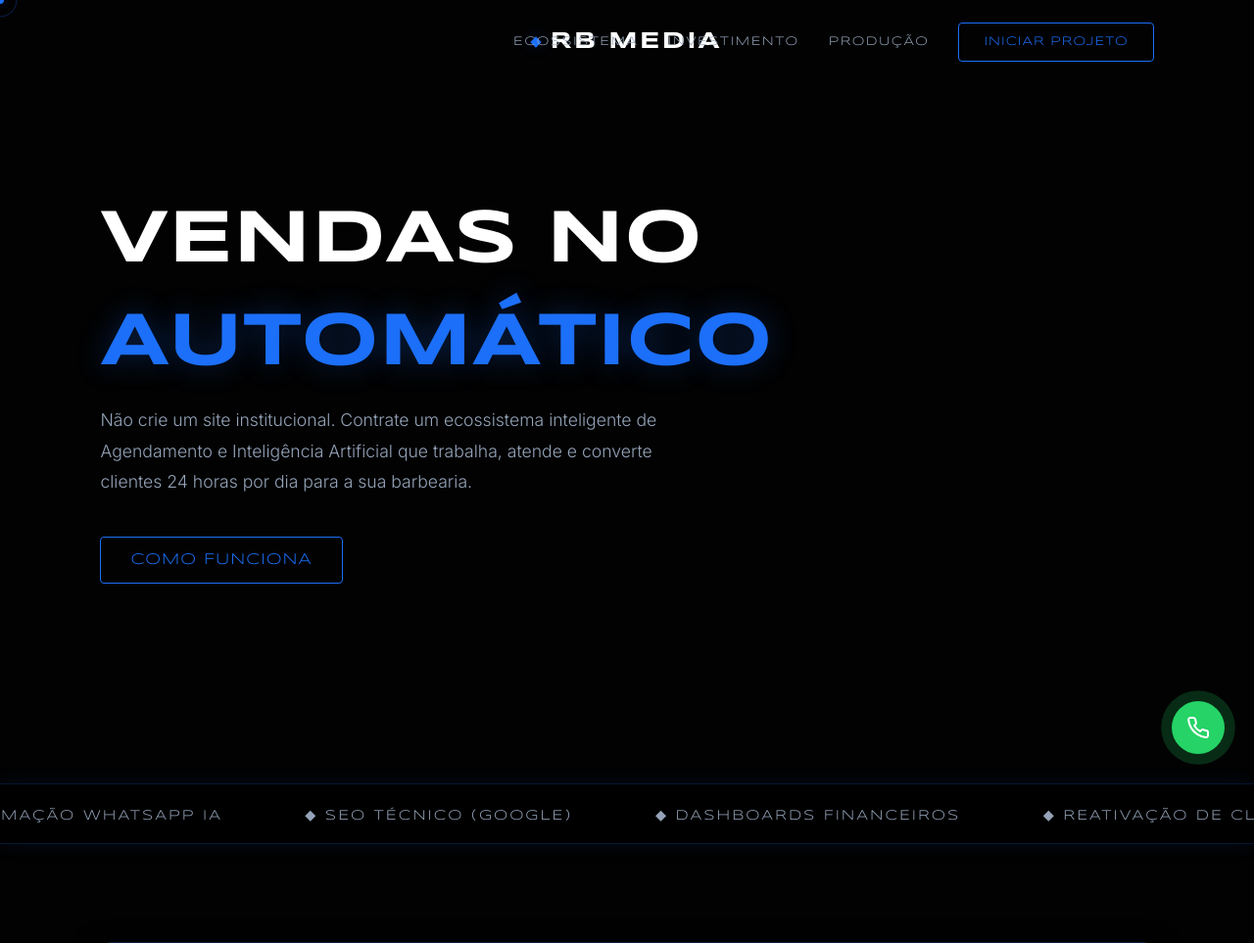
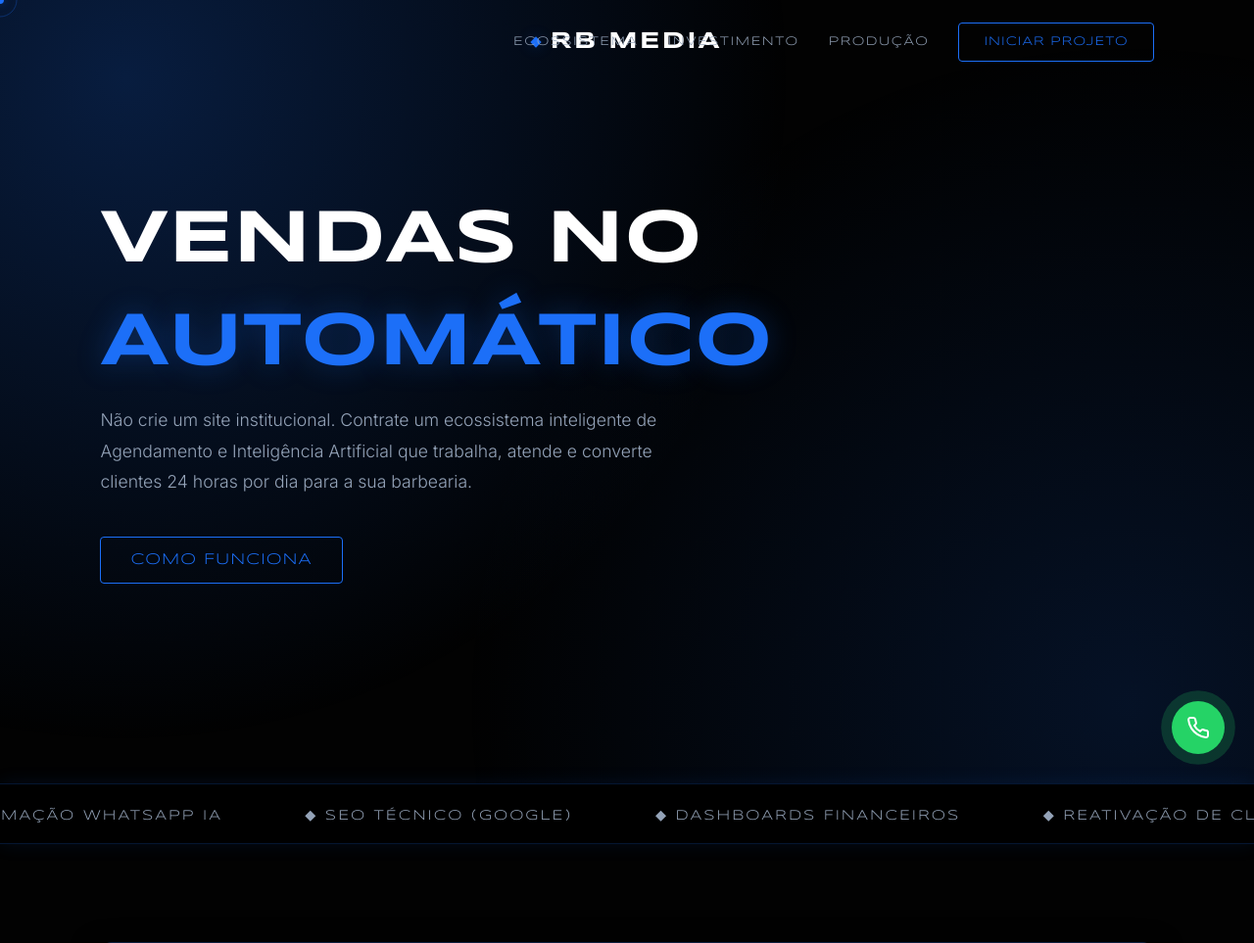
Before and after one commit to elysonedu-ui/rb-media-agency, a Flask app: page / in a window 1280 px wide. Shown: the top 963 px of the page at 98% size. Run offline with Flask 3, Linux system fonts and the light colour scheme; some libraries are stand-ins or nearby versions.

Commit message:
Fix CSS render bug preventing global glow from appearing

```diff
--- a/static/style.css
+++ b/static/style.css
@@ -450,13 +450,11 @@ html, body {
 /* GLOBAL GLOW FX (Premium Mesh Gradient) */
 .global-glow {
     position: fixed;
-    top: 0; left: 0; width: 100vw; height: 100vh;
+    top: 0; left: 0; right: 0; bottom: 0;
     background:
-        radial-gradient(circle at 0% 0%, rgba(28, 111, 248, 0.45) 0%, transparent 50%),
-        radial-gradient(circle at 100% 100%, rgba(28, 111, 248, 0.35) 0%, transparent 50%),
-        radial-gradient(circle at 50% 50%, rgba(28, 111, 248, 0.15) 0%, transparent 60%);
-    z-index: -999;
-    filter: blur(90px);
+        radial-gradient(circle at 10% 10%, rgba(28, 111, 248, 0.25) 0%, rgba(0,0,0,0) 50%),
+        radial-gradient(circle at 90% 90%, rgba(28, 111, 248, 0.15) 0%, rgba(0,0,0,0) 50%);
+    z-index: 0;
     pointer-events: none;
 }
 
```
